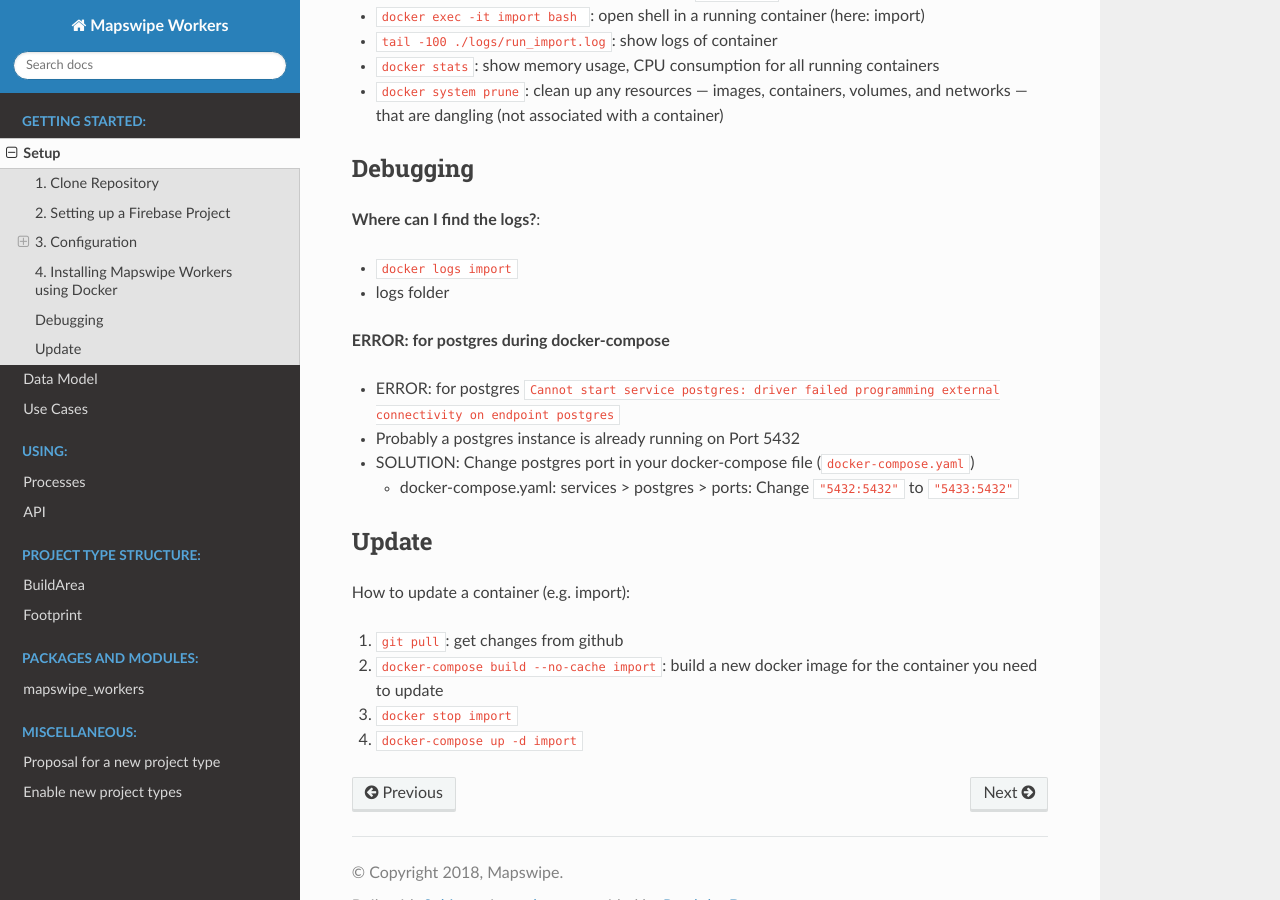
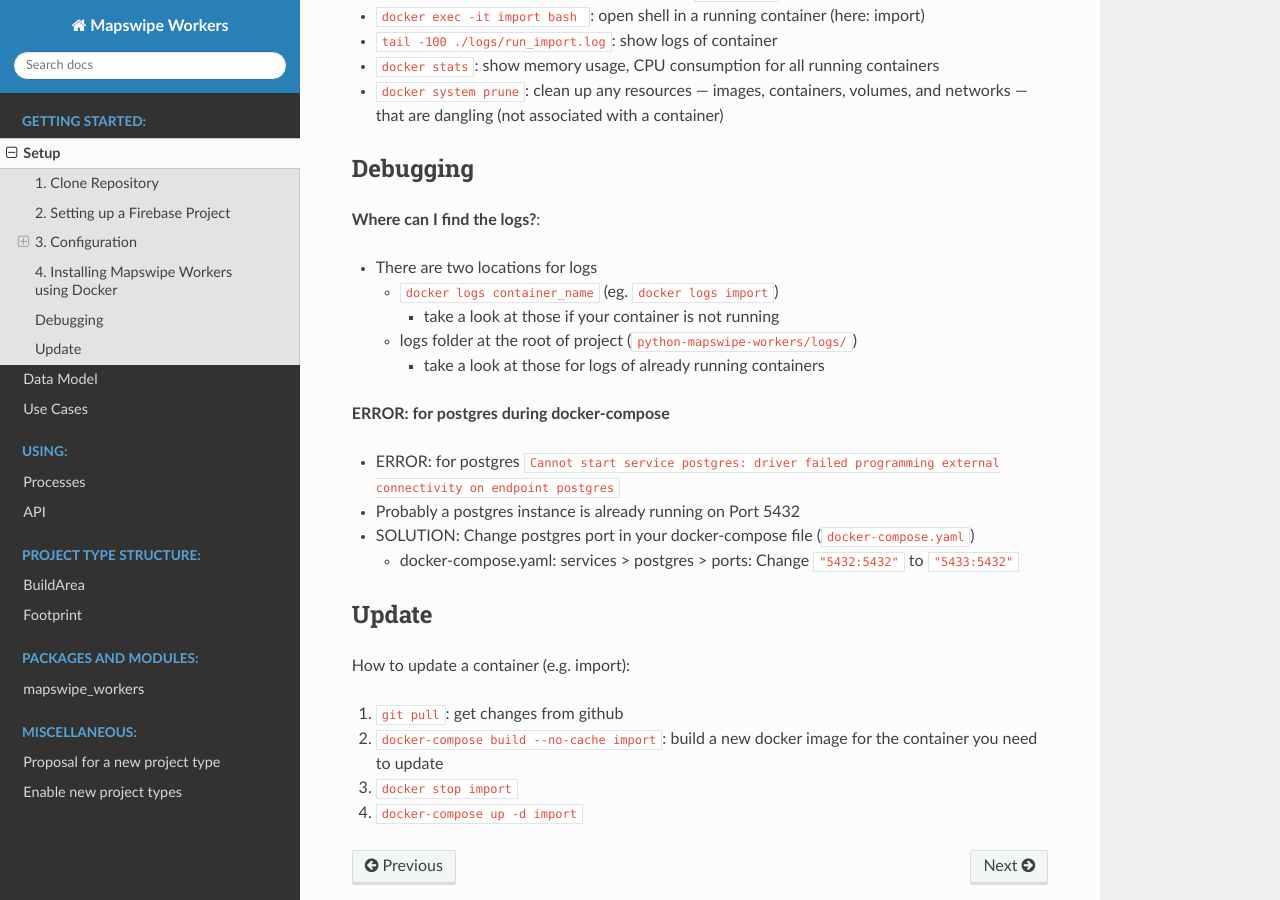
Before and after one commit to mapswipe/python-mapswipe-workers, a Sphinx documentation site: the page built from docs/setup.md, in a window 1280 px wide and 900 px high, scrolled down 3385 px. Built offline with Sphinx 7.4.7 and the Read the Docs theme 2.0.0, drawn with Linux system fonts in a browser that asks for light colours.

Commit message:
Update setup.md

```diff
--- a/docs/setup.md
+++ b/docs/setup.md
@@ -147,8 +147,11 @@
 ## Debugging
 
 **Where can I find the logs?**:
-- `docker logs import`
-- logs folder
+- There are two locations for logs
+    - `docker logs container_name` (eg. `docker logs import`)
+        - take a look at those if your container is not running
+    - logs folder at the root of project (`python-mapswipe-workers/logs/`)
+        - take a look at those for logs of already running containers
 
 **ERROR: for postgres during docker-compose**
 - ERROR: for postgres  `Cannot start service postgres: driver failed programming external connectivity on endpoint postgres`
```
